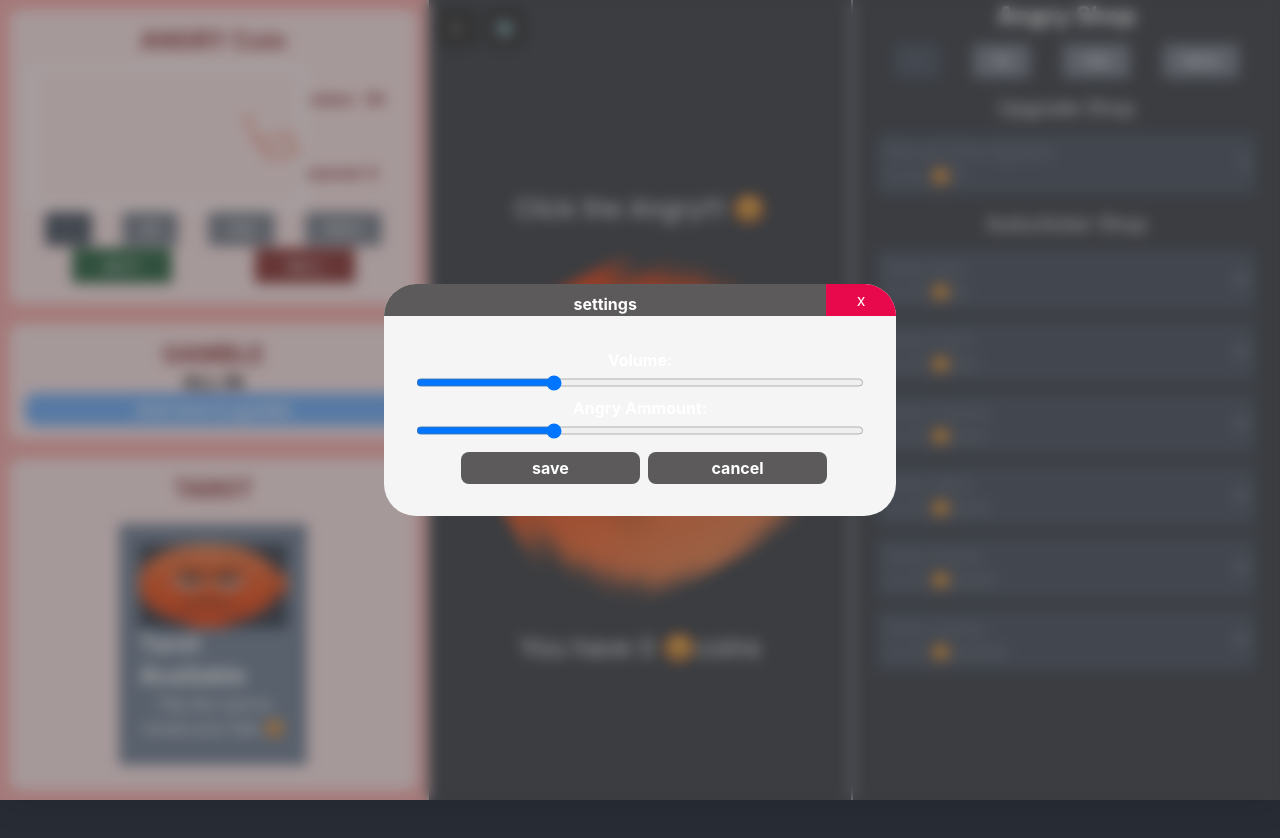
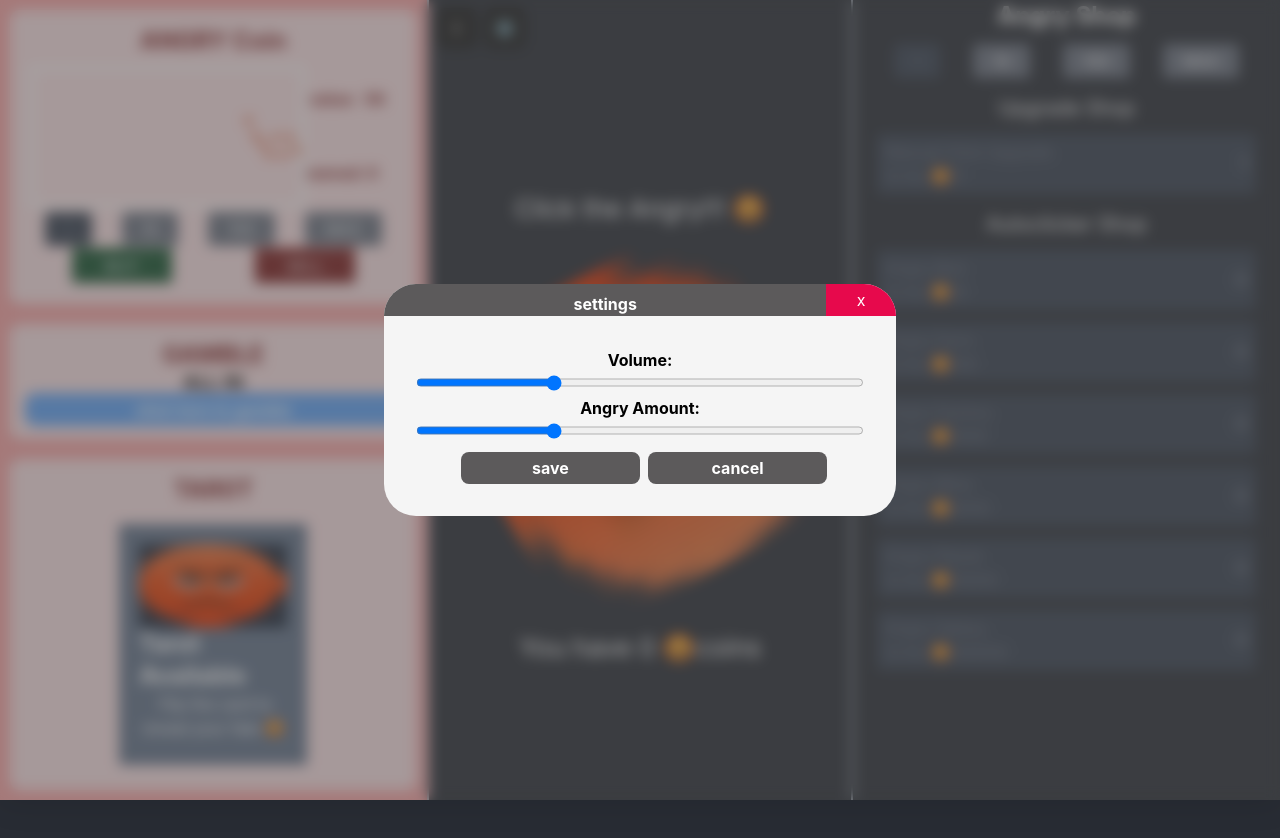
Before and after one commit to Wolfelijolex/Angry-Clicker, a React (Create React App) app: page / in a window 1280 px wide. Both pictures are taken after a click on the button "⚙️". Shown: the top 838 px of the page. Built offline with nearby package versions, Linux system fonts and the light colour scheme.

Commit message:
reformat SettingsMenu

```diff
--- a/src/components/PopUpMenu/Menues/SettingsMenu.tsx
+++ b/src/components/PopUpMenu/Menues/SettingsMenu.tsx
@@ -7,36 +7,35 @@ interface InfoMenuProps {
 }
 
 const InfoMenu = (props: InfoMenuProps) => {
-  const isOpen = props.isOpen;
-  const onClose = props.onClose;
+  const { isOpen, onClose } = props;
 
   if (!isOpen) {
     return null;
-  } else if (isOpen) {
+  }
   return (
     <div className={styles.PopUpMenuBackground}>
       <div className={styles.PopUpMenu}>
         <div className={styles.PopUpMenuHeader}>
-            <div className={styles.PopUpMenuHeader_TitleBar}> settings </div>
-            <button className={styles.PopUpMenuCloseButton} onClick={() => onClose()}>
-              x
-            </button>
+          <div className={styles.PopUpMenuHeader_TitleBar}>settings</div>
+          <button className={styles.PopUpMenuCloseButton} onClick={() => onClose()}>x</button>
         </div>
+
         <div className={styles.PopUpMenuBody}>
           <div>
-              Volume:<br></br>
-              <input id="typeinp" type="range" min="0" max="100" defaultValue="30" step="1" className={styles.SettingsMenuSlider}/><br/>
-              Angry Ammount:<br></br>
-              <input id="typeinp" type="range" min="0" max="100" defaultValue="30" step="1"  className={styles.SettingsMenuSlider}/><br/>
+            <label htmlFor="input-volume" className="text-black">Volume:</label>
+            <input id="input-volume" type="range" min="0" max="100" defaultValue="30" step="1" className={styles.SettingsMenuSlider} />
+
+            <label htmlFor="input-angryAmount" className="text-black">Angry Amount:</label>
+            <input id="input-angryAmount" type="range" min="0" max="100" defaultValue="30" step="1" className={styles.SettingsMenuSlider} />
+
             <button className={styles.SettingsMenuSaveButton} onClick={() => onClose()}>save</button>
             <button className={styles.SettingsMenuSaveButton} onClick={() => onClose()}>cancel</button>
           </div>
         </div>
+
       </div>
     </div>
   );
-  }
-  return null;
 };
 
 export default InfoMenu;
```
Lines whose indentation alone changed are shown as unchanged.
